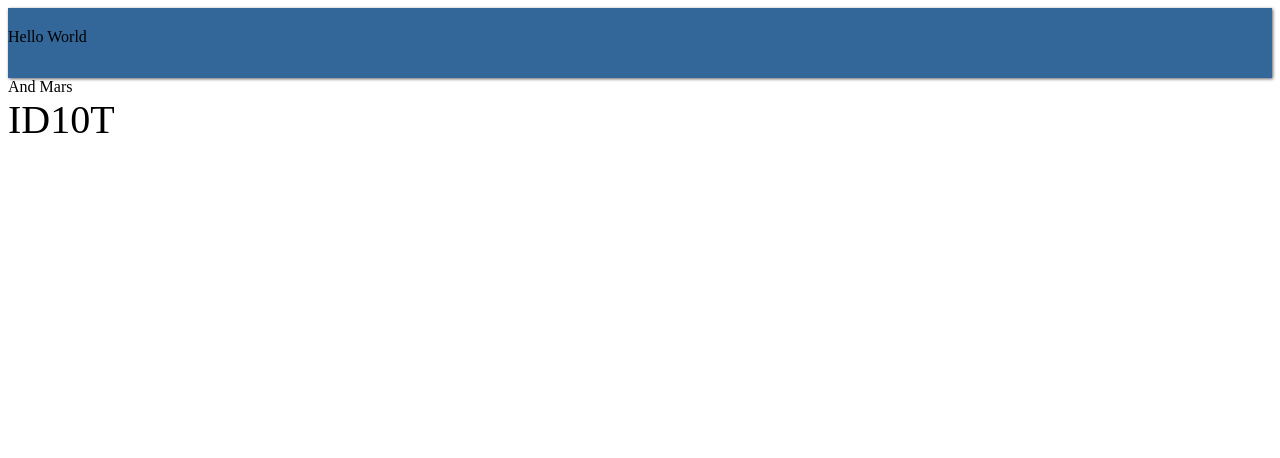
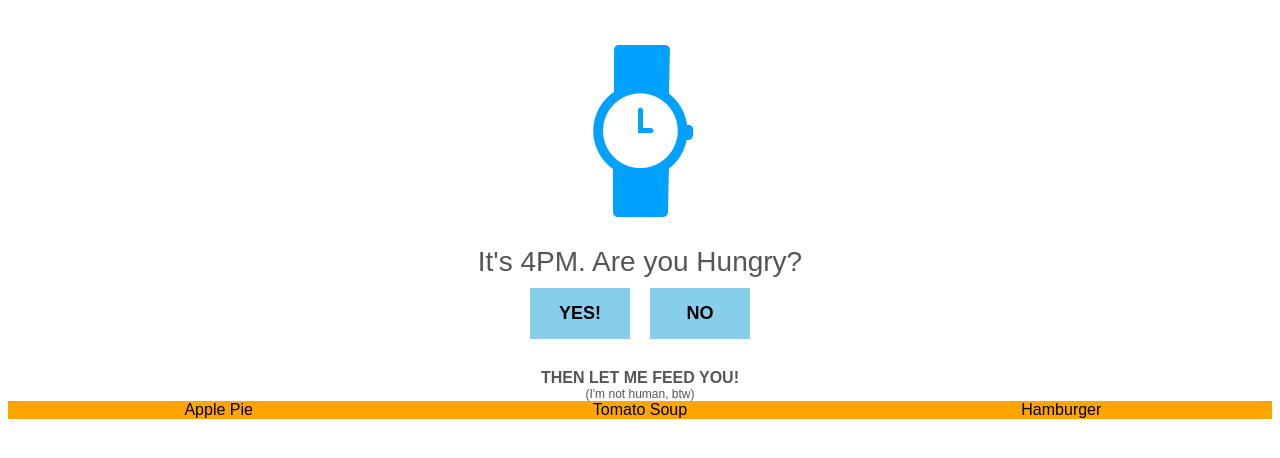
Before and after one commit to jflann8/feedMe, a plain HTML site: page index.html in a window 1280 px wide. Drawn offline with Linux system fonts and the light colour scheme.

Commit message:
Day 3: verging on pixel-perfect.

```diff
--- a/index.html
+++ b/index.html
@@ -2,38 +2,46 @@
 
 <head>
 
-   <link rel="stylesheet" href="styles.css" />
+    <link rel="stylesheet" href="styles.css" />
 </head>
 
 
 <body>
 
-     <div
-        class="header"
-        onclick="hello_message('hello Jacquie')"
-     >Hello World</div>
+    <div class="row-alt">
+        <div id="watch">
+            <img alt="" src="watch.png" />
+        </div>
+        <div id="time">It's 4PM. Are you Hungry?</div>
+    </div>
 
-     <div>And Mars</div>
+    <div class="row">
 
-     <div style="font-size:40px">ID10T</div>
+        <div class="col-6">
+            <button class="button" type="button">YES!</button>
+        </div>
+        <div class="col-6-alt">
+                <button class="button" type="button">NO</button>
+        </div>
+
+    </div>
 
 
+    <div class="row-alt">
+        <div id="feed-1">THEN LET ME FEED YOU! </div>
+        <div id="feed-2"> (I'm not human, btw) </div>
+        </div>
+    </div>
+
+    <div class="row">
+
+        <div class="col-4">Apple Pie</div>
+        <div class="col-4">Tomato Soup</div>
+        <div class="col-4">Hamburger</div>
+
+    </div>
 
 
-        <!-- <p>This is paragraph</p>
-
-        <h1>Bold Titles</h1>
-        <h5>Tiny Stuff</h5>
-        <i>This is Italic</i> -->
-
-    <script>
-
-        function hello_message(message) {
-
-            alert(message);
-        }
-
-    </script>
 
 </body>
 
--- a/styles.css
+++ b/styles.css
@@ -1,3 +1,7 @@
+
+    body{
+        font-family: Arial, Helvetica, sans-serif;
+    }
 
     .header{
 
@@ -11,3 +15,101 @@
         background-color: orange;
         transition: all .2s ease-in-out
     }
+
+
+    .row{
+        display: flex;
+        flex: 1;
+        justify-content: center;
+
+        /* background-color: green; */
+    }
+
+    .row-alt{
+        display: flex;
+        flex-direction: column;
+        justify-content: center;
+
+        /* background-color: pink; */
+    }
+
+    .col-6{
+        display: flex;
+        flex: 1;
+        justify-content: flex-end;
+
+        /* background-color: red; */
+        text-align: center;
+    }
+
+    .col-6-alt{
+        display: flex;
+        flex: 1;
+        justify-content: flex-start;
+
+        /* background-color: red; */
+        text-align: center;
+    }
+
+    .col-4{
+        display: flex;
+        flex: 1;
+        justify-content: center;
+
+        background-color: orange;
+    }
+
+
+
+    #watch{
+        display: flex;
+        justify-content: center;
+        /* background-color: greenyellow; */
+    }
+
+    #time{
+        display: flex;
+        justify-content: center;
+
+        font-size: 28px;
+        color: #555;
+
+        /* background-color: blueviolet; */
+    }
+
+    .button{
+        padding: 15px;
+        margin: 10px;
+        width: 100px;
+        background-color: skyblue;
+        border: none;
+
+        font-size: 18px;
+        font-weight: 700;
+
+        cursor: pointer;
+
+    }
+
+    .button:hover{
+        background-color: greenyellow;
+    }
+
+    #feed-1{
+        display: flex;
+        justify-content: center;
+
+        margin-top: 20px;
+
+        font-weight: 700;
+        font-size: 16px;
+        color: #555;
+    }
+
+    #feed-2{
+        display: flex;
+        justify-content: center;
+
+        font-size: 12px;
+        color: #555;
+    }
```
Also changed, not shown: watch.png (added).
